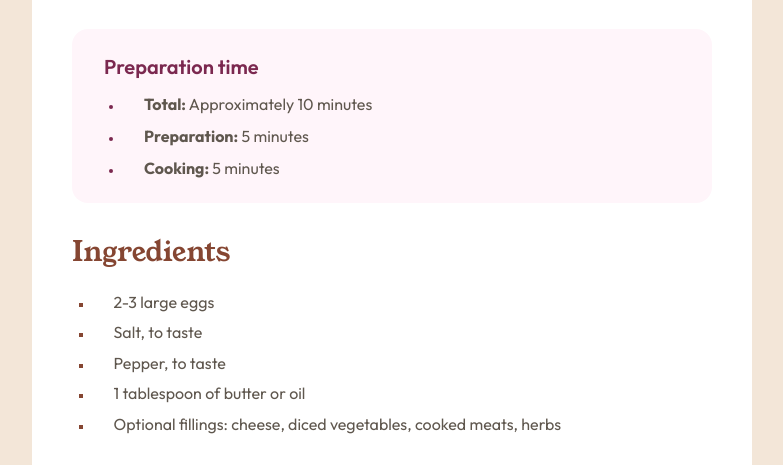
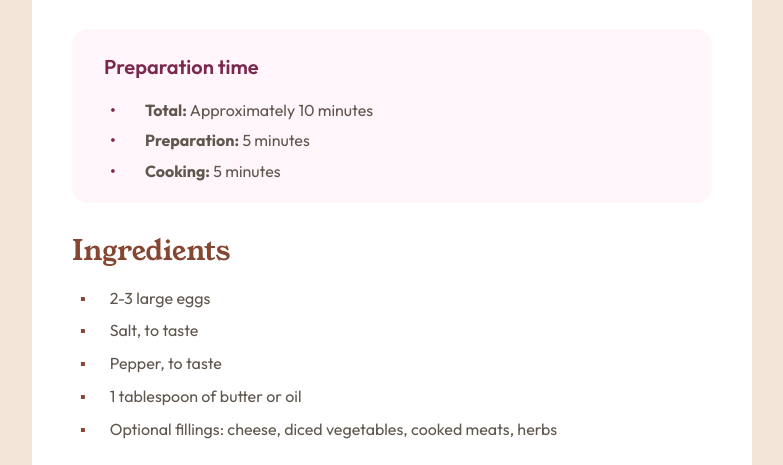
Before and after one commit to Ig0rSP/Recipe-page, a plain HTML site: page index.html in a window 1280 px wide. Shown: the part 487-952 px from the top of the page, without its empty margins (248-1031 px from the left). Drawn offline with Linux system fonts and the light colour scheme.

Commit message:
version final 1.0

```diff
--- a/index.html
+++ b/index.html
@@ -33,9 +33,9 @@
     <div class="prep">
       <h2 class="prep__title">Preparation time</h2>
       <ul class="prep__list">
-        <li><strong>Total:</strong> Approximately 10 minutes</li>
-        <li><strong>Preparation:</strong> 5 minutes</li>
-        <li><strong>Cooking:</strong> 5 minutes</li>
+        <li><div><strong>Total:</strong> Approximately 10 minutes</div></li>
+        <li><div><strong>Preparation:</strong> 5 minutes</div></li>
+        <li><div><strong>Cooking:</strong> 5 minutes</div></li>
       </ul>
     </div>
 
--- a/style.css
+++ b/style.css
@@ -67,6 +67,7 @@ main{
 .prep{
     background: var(--bg-prep-color);
     padding-left: 2em;
+    padding: 1.4em 2em .3em;
     padding-right: 2em;
     padding-top: 1.4em;
     border-radius: 1em;
@@ -79,23 +80,31 @@ main{
     font-weight: 600;
     font-size: 20px;
     margin: 0;
-    margin-bottom: -1.5em;
-}
-
-li{
-    padding-left: 1.3em;
 }
 
 .prep__list{
-    padding: 1.2em;
+    padding: 0;
+    line-height: 1.4em;
+    list-style: none;
 }
 
 .prep__list li{
-    &::marker{
+    display: flex;
+    margin-block-start: .5em;
+
+    &::before{
+        content: "•";
         color: var(--title-prep-color);
-        font-size: .7em;
+        font-size: 1.2em;
+        display: flex;
+        align-items:center;
+        justify-content: center;
+        margin-right: 1.5em;
+        margin-left: .3em;
     }
+
 }
+
 
 hr{
     margin-top: 2em;
@@ -114,15 +123,22 @@ hr{
 }
 
 .ingredients {
-    list-style: square;
-    padding-left: 1.3em;
-    line-height: 1.9em;
+    list-style: none;
+    line-height: 1.4em;
+    padding: 0;
 }
 
 .ingredients li{
-    &::marker{
-        font-size: .7em;
+    display: flex;
+    margin-block-end: .65em;
+    &::before{
+        content: "▪";
         color: var(--title-color);
+        display: flex;
+        align-items: center;
+        justify-content: center;
+        margin-left: .5em;
+        margin-right: 1.5em;
     }
 }
 
@@ -131,8 +147,8 @@ hr{
 }
 
 .instructions li{
-    margin-bottom: .5em;
-
+    margin-block-start: .5em;
+    padding-left: .9em;
     &::marker{
         font-weight: 600;
         color: var(--title-color);
@@ -159,7 +175,7 @@ hr{
     border-bottom: none;
 }
 
-@media (max-width: 50rem) {
+@media (max-width: 35rem) {
     .recipe_img{
         border-radius: 0;
         width: calc(100% + 5rem);
```
